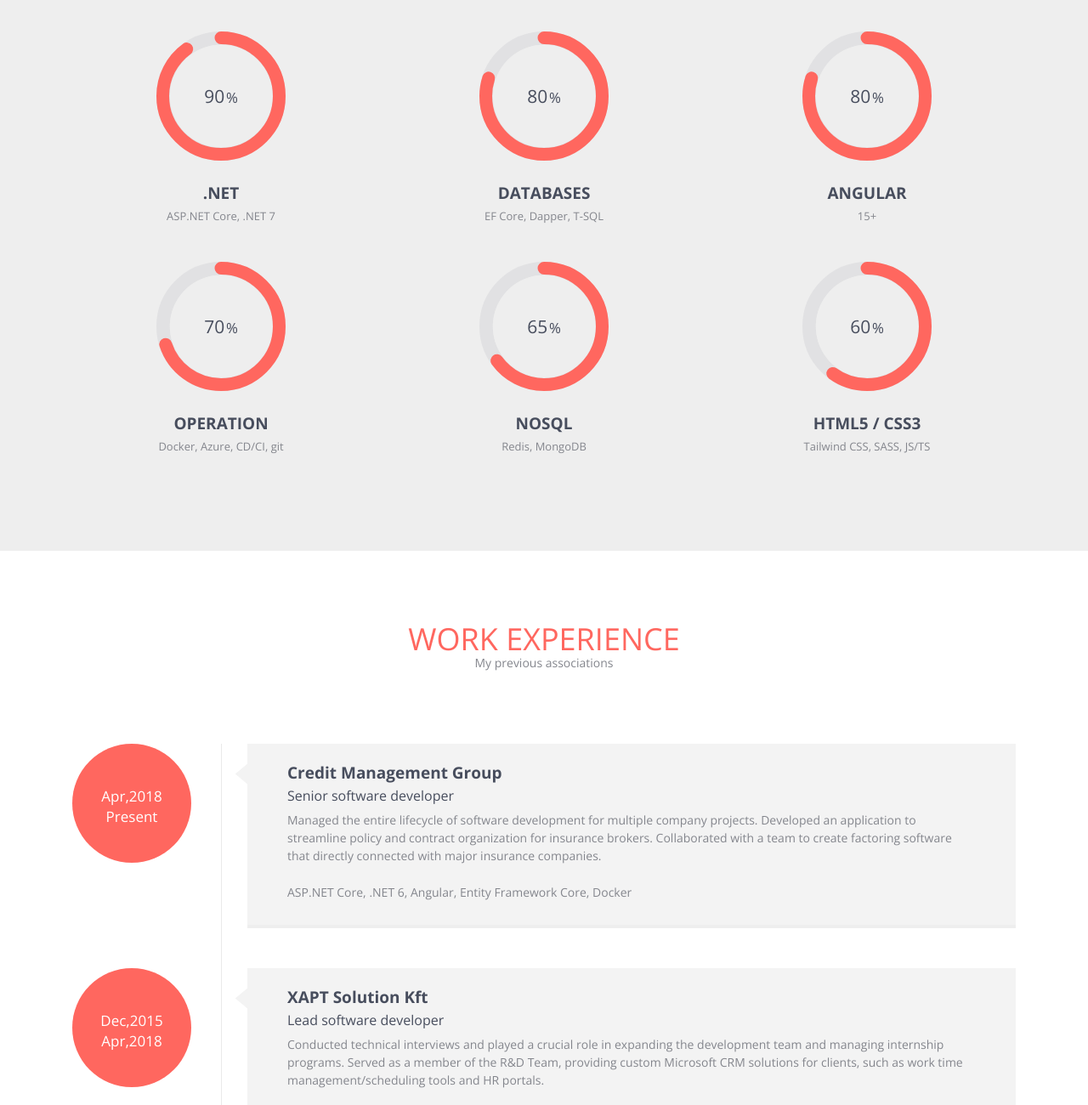
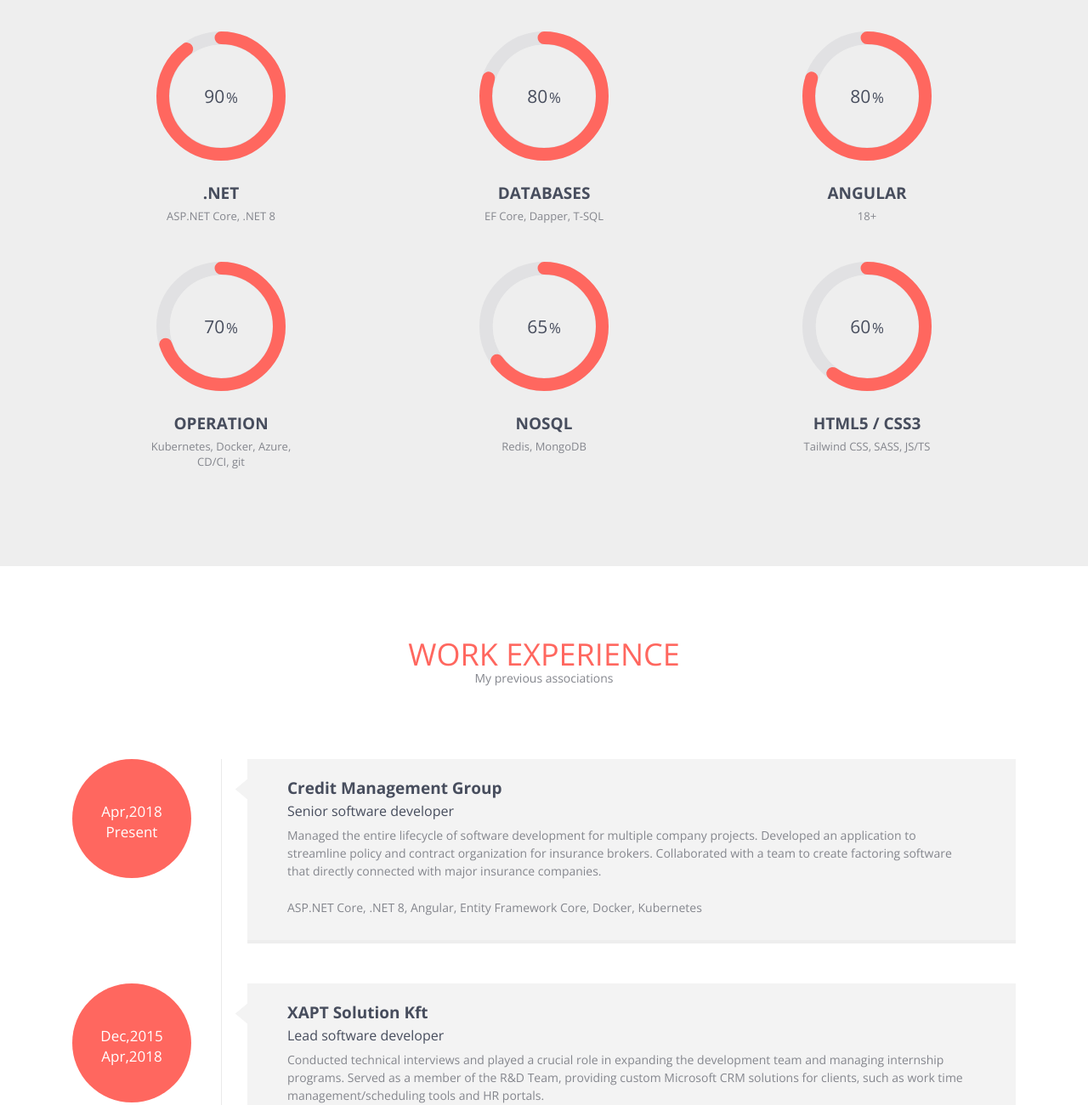
Before and after one commit to zskovacs/curriculum-vitae, a plain HTML site: page index.html in a window 1280 px wide. Shown: the part 1669-2969 px from the top of the page at 85% size. Drawn offline with nearby package versions, Linux system fonts and the light colour scheme.

Commit message:
update CV

```diff
--- a/index.html
+++ b/index.html
@@ -123,7 +123,7 @@
                         <div class=" col-xs-12 col-sm-6 col-md-6 col-lg-6 skills"> <span class="chart skilBg"
                                 data-percent="90"> <span class="percent"></span> </span>
                             <h4>.NET</h4>
-                            <p>ASP.NET Core, .NET 7</p>
+                            <p>ASP.NET Core, .NET 8</p>
                         </div>
                     </div>
 
@@ -138,14 +138,14 @@
                         <div class=" col-xs-12 col-sm-6 col-md-6 col-lg-6 skills"> <span class="chart skilBg"
                                 data-percent="80"> <span class="percent"></span> </span>
                             <h4>Angular</h4>
-                            <p>15+</p>
+                            <p>18+</p>
                         </div>
                     </div>
                     <div class=" col-xs-12 col-sm-4 col-md-4 col-lg-4 skillsArea">
                         <div class=" col-xs-12 col-sm-6 col-md-6 col-lg-6 skills"> <span class="chart skilBg"
                                 data-percent="70"> <span class="percent"></span> </span>
                             <h4>Operation</h4>
-                            <p>Docker, Azure, CD/CI, git</p>
+                            <p>Kubernetes, Docker, Azure, CD/CI, git</p>
                         </div>
                     </div>
                     <div class=" col-xs-12 col-sm-4 col-md-4 col-lg-4 skillsArea">
@@ -185,7 +185,7 @@
                             <p>
                                 Managed the entire lifecycle of software development for multiple company projects. Developed an application to streamline policy and contract organization for insurance brokers. Collaborated with a team to create factoring software that directly connected with major insurance companies.
                             </p>
-                            <p>ASP.NET Core, .NET 6, Angular, Entity Framework Core, Docker</p>
+                            <p>ASP.NET Core, .NET 8, Angular, Entity Framework Core, Docker, Kubernetes</p>
                         </div>
                     </div>
                 </div>
```
